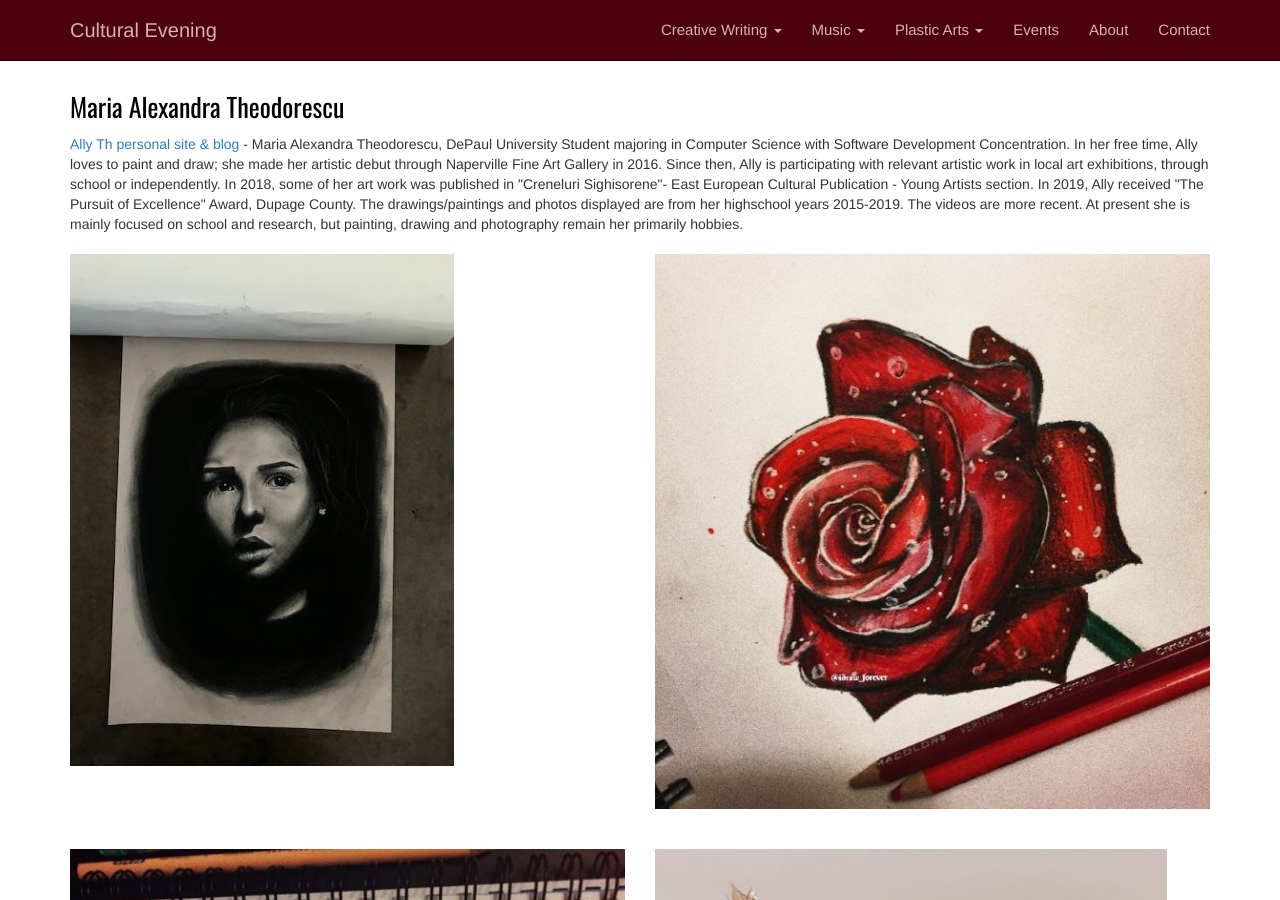
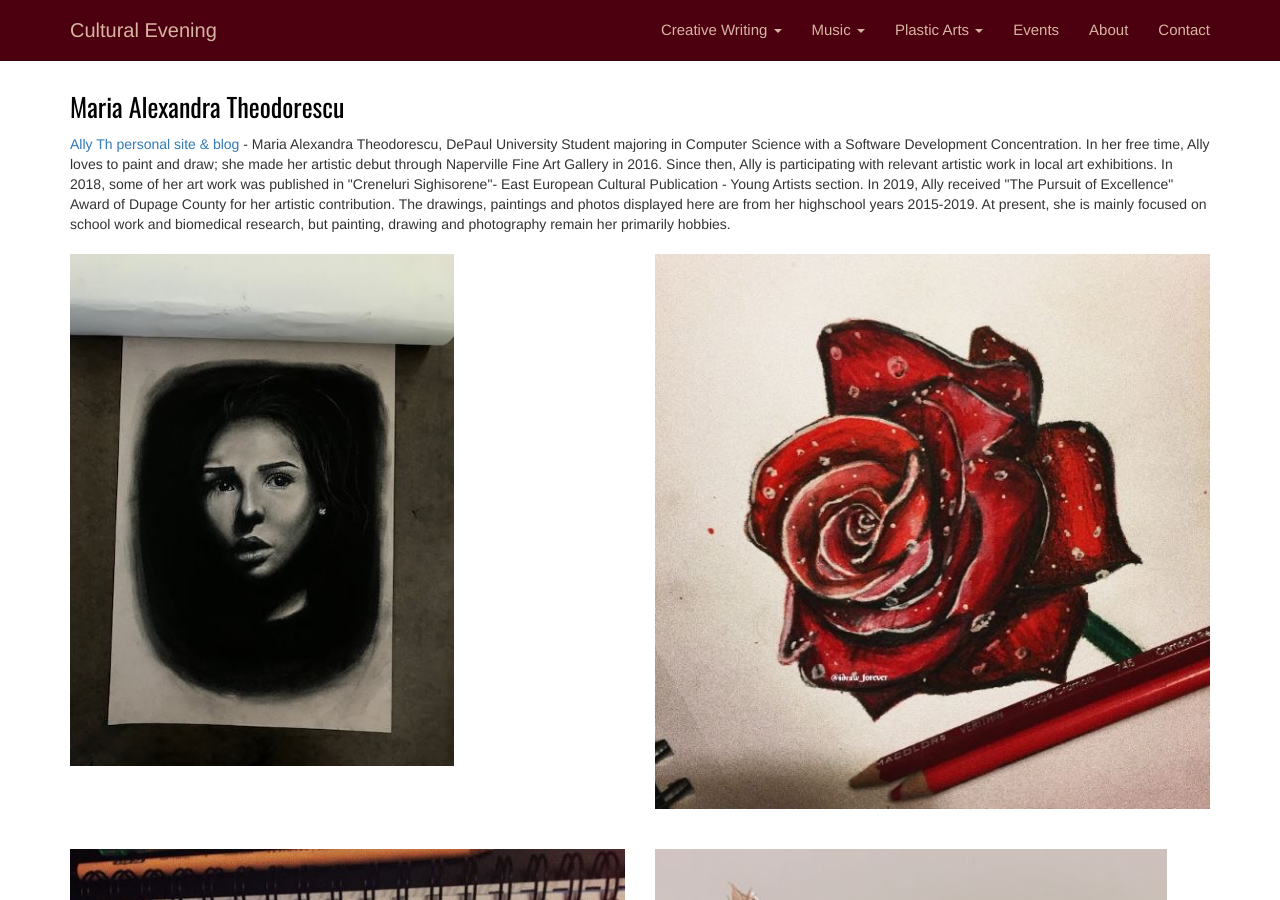
Before and after one commit to adrianth/culteve, a Jekyll site: the page built from en/plastic-arts/maria-alexandra-theodorescu.html, in a window 1280 px wide and 900 px high. Built offline with Jekyll 4.4.1, drawn with Linux system fonts in a browser that asks for light colours.

Commit message:
primarily

```diff
--- a/en/plastic-arts/maria-alexandra-theodorescu.html
+++ b/en/plastic-arts/maria-alexandra-theodorescu.html
@@ -7,7 +7,7 @@ title: Maria Alexandra Theodorescu
 <br>
 <div class="container">
     <h2>Maria Alexandra Theodorescu</h2>
-    <a href="http://www.allyth.me/">Ally Th personal site & blog </a> - Maria Alexandra Theodorescu, DePaul University Student majoring in Computer Science with Software Development Concentration. In her free time, Ally loves to paint and draw; she made her artistic debut through Naperville Fine Art Gallery in 2016. Since then, Ally is participating with relevant artistic work in local art exhibitions, through school or independently. In 2018, some of her art work was published in "Creneluri Sighisorene"- East European Cultural Publication - Young Artists section. In 2019, Ally received "The Pursuit of Excellence" Award, Dupage County. The drawings/paintings and photos displayed are from her highschool years 2015-2019. The videos are more recent. At present she is mainly focused on school and research, but painting, drawing and photography remain her primarily hobbies.
+    <a href="http://www.allyth.me/">Ally Th personal site & blog </a> - Maria Alexandra Theodorescu, DePaul University Student majoring in Computer Science with a Software Development Concentration. In her free time, Ally loves to paint and draw; she made her artistic debut through Naperville Fine Art Gallery in 2016. Since then, Ally is participating with relevant artistic work in local art exhibitions. In 2018, some of her art work was published in "Creneluri Sighisorene"- East European Cultural Publication - Young Artists section. In 2019, Ally received "The Pursuit of Excellence" Award of Dupage County for her artistic contribution. The drawings, paintings and photos displayed here are from her highschool years 2015-2019. At present, she is mainly focused on school work and biomedical research, but painting, drawing and photography remain her primarily hobbies.
     <br>
     <br>
     <div class="row">
```
